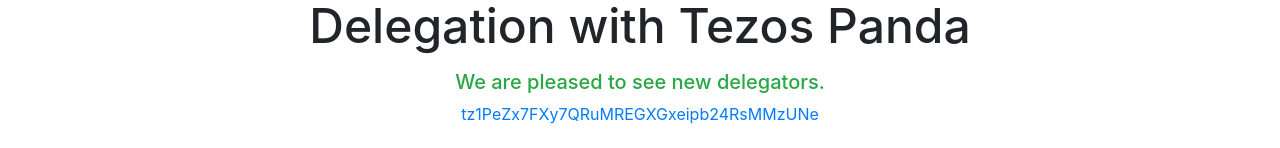
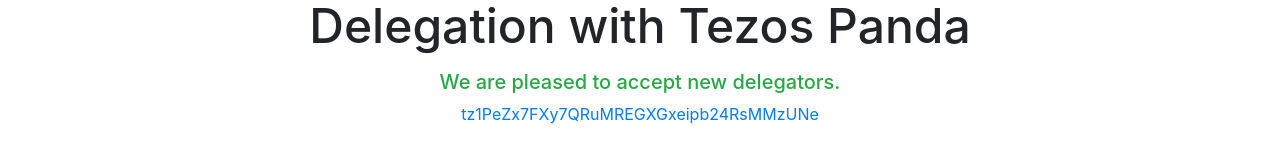
Before and after one commit to tcontributor/tcontributor.github.io, a website with bundled scripts: page index.html in a window 1280 px wide. Shown: the part 650-798 px from the top of the page. Built offline with nearby package versions, Linux system fonts and the light colour scheme.

Commit message:
Update index.html

```diff
--- a/index.html
+++ b/index.html
@@ -91,7 +91,7 @@
     <section class="delegate" id="delegate">
       <div class="text-center container">
 	<h2 class="mb-4">Delegation with Tezos Panda</h2>
-  	<h5 class="text-success">We are pleased to see new delegators.</h5>
+  	<h5 class="text-success">We are pleased to accept new delegators.</h5>
         <p class="text-primary">tz1PeZx7FXy7QRuMREGXGxeipb24RsMMzUNe</p>
         <div class="text-center mt-4 mb-4">
           <a class="btn btn-xl btn-outline-dark" href="http://tzscan.io/tz1PeZx7FXy7QRuMREGXGxeipb24RsMMzUNe?default=baking" target="_blank">
```
